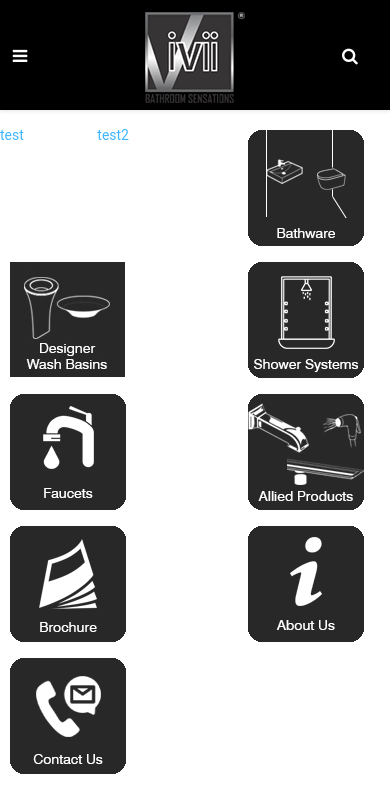
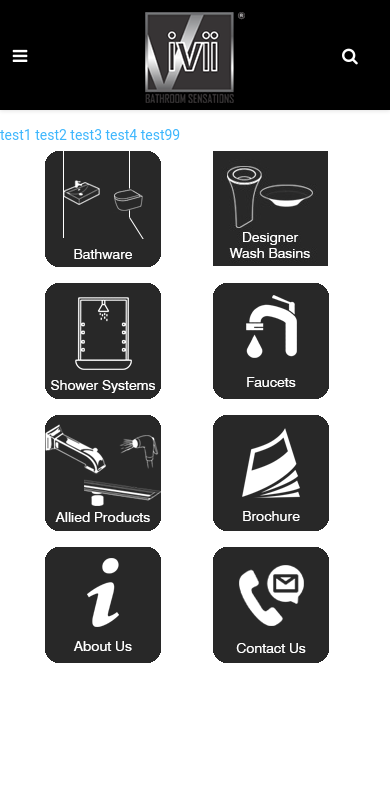
Before and after one commit to theanil/IVII, a plain HTML site: page index.html in a window 390 px wide. Drawn offline with Linux system fonts and the light colour scheme.

Commit message:
fjffjhjhf

```diff
--- a/index.html
+++ b/index.html
@@ -105,11 +105,17 @@
 							<div class="content-block" style="padding: 0px;margin:0px;">
 
 								<br>
+
+								<a href="#" onclick="window.open('http://apache.org', '_blank', 'location=yes');">test1</a>
+								<a href="#" onclick="window.open('https://bluapps.in', '_blank', 'location=no');">test2</a>
+								<a href="#" onclick="window.open('http://www.ivii.in/img/product/b15094b0963d12901d6149532e7e6597.pdf', '_blank', 'location=no');">test3</a>
+								<a href="#" onclick="window.open('http://ivii.in/img/logo.png', '_blank', 'location=no');">test4</a>
+
+								<a href="#" onclick="window.open('http://www.ivii.in/img/product/b15094b0963d12901d6149532e7e6597.pdf', '_system', 'location=yes');">test99</a>
+
 								<div class="row">
 
-								<a href="#" onclick="window.open('http://www.ivii.in/img/product/b15094b0963d12901d6149532e7e6597.pdf', '_blank', 'location=no');">test</a>
 
-								<a href="#" onclick="window.open('http://www.ivii.in/img/product/b15094b0963d12901d6149532e7e6597.pdf', '_system', 'location=yes');">test2</a>
 
 								    <div class="col-50 col-50-index" style="background: transparent;"><a href="bathware.html"><img src="images/bathware.png"></a></div>
 
```
